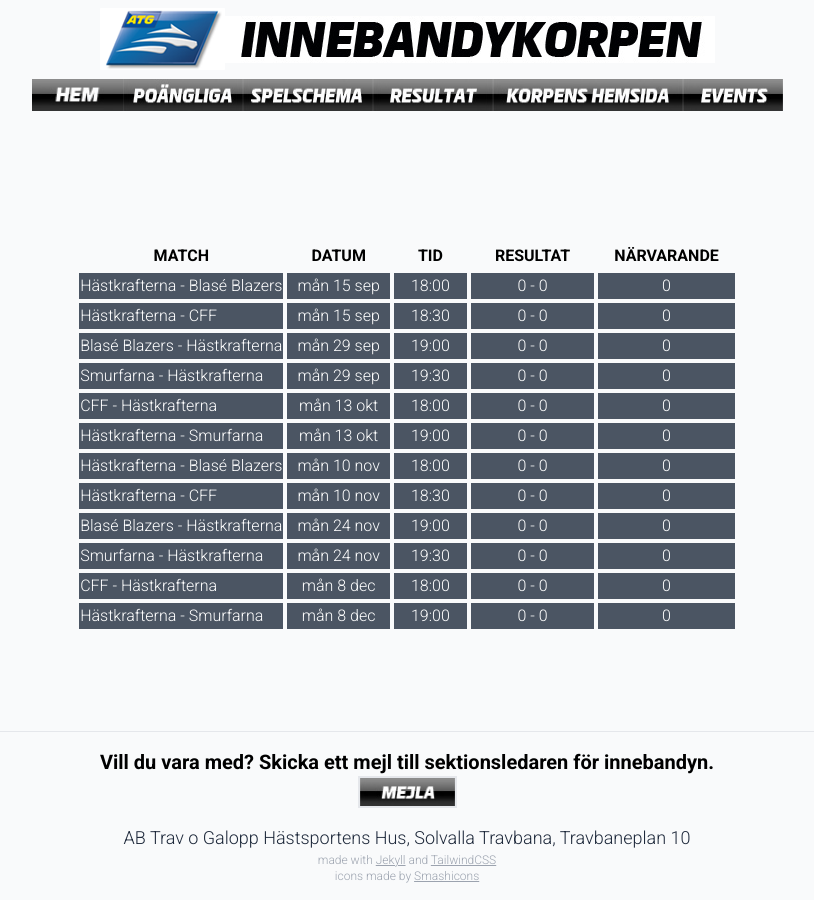
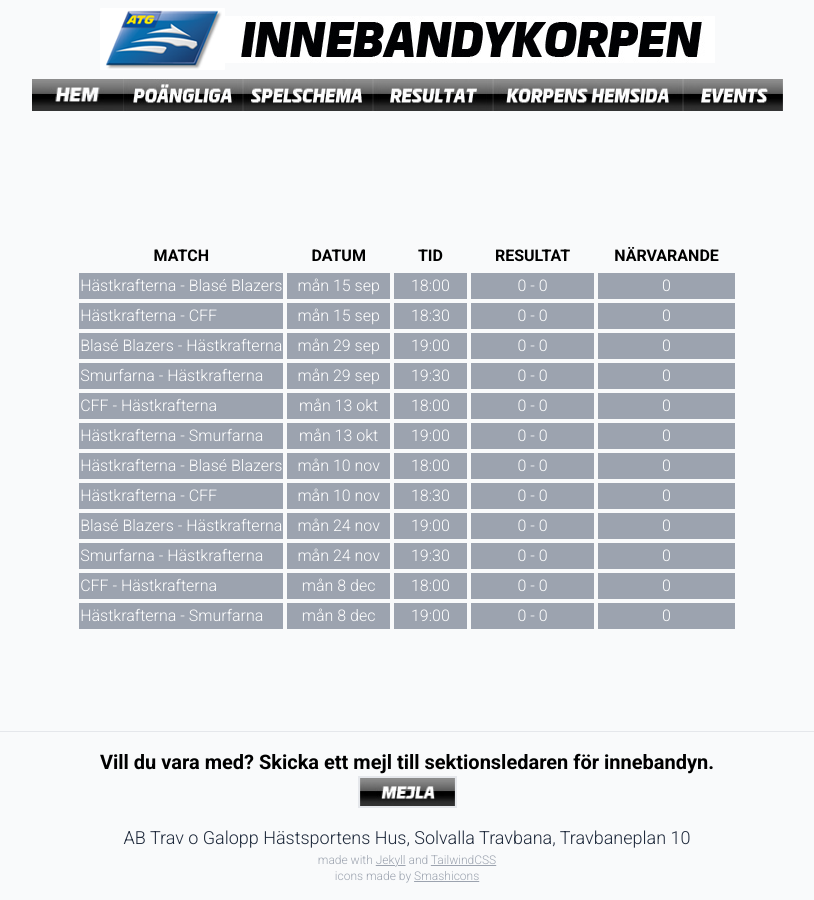
Before and after one commit to andreashogvall/andreashogvall.github.io, a Jekyll site: the page built from resultat.html, in a window 1280 px wide. Shown: the whole page, without its empty margins (233-1047 px from the left). Built offline with Jekyll 4.4.1, drawn with Linux system fonts in a browser that asks for light colours; nearby versions of some CDN libraries.

Commit message:
Update resultat.html

```diff
--- a/resultat.html
+++ b/resultat.html
@@ -16,84 +16,84 @@
   </tr>
 </thead>
 <tbody>
-  <tr class="bg-gray-600 text-white border-2 border-slate-200">
+  <tr class="bg-gray-400 text-white border-2 border-slate-200">
     <td>Hästkrafterna - Blasé Blazers</td>
     <td class="text-center">mån 15 sep</td>
     <td class="text-center">18:00</td>
     <td class="text-center">0 - 0</td>
     <td class="text-center">0</td>
   </tr>
-  <tr class="bg-gray-600 text-white border-2 border-slate-200">
+  <tr class="bg-gray-400 text-white border-2 border-slate-200">
     <td>Hästkrafterna - CFF</td>
     <td class="text-center">mån 15 sep</td>
     <td class="text-center">18:30</td>
     <td class="text-center">0 - 0</td>
     <td class="text-center">0</td>
   </tr>
-  <tr class="bg-gray-600 text-white border-2 border-slate-200">
+  <tr class="bg-gray-400 text-white border-2 border-slate-200">
     <td>Blasé Blazers - Hästkrafterna</td>
     <td class="text-center">mån 29 sep</td>
     <td class="text-center">19:00</td>
     <td class="text-center">0 - 0</td>
     <td class="text-center">0</td>
   </tr>
-  <tr class="bg-gray-600 text-white border-2 border-slate-200">
+  <tr class="bg-gray-400 text-white border-2 border-slate-200">
     <td>Smurfarna - Hästkrafterna</td>
     <td class="text-center">mån 29 sep</td>
     <td class="text-center">19:30</td>
     <td class="text-center">0 - 0</td>
     <td class="text-center">0</td>
   </tr>
-  <tr class="bg-gray-600 text-white border-2 border-slate-200">
+  <tr class="bg-gray-400 text-white border-2 border-slate-200">
     <td>CFF - Hästkrafterna</td>
     <td class="text-center">mån 13 okt</td>
     <td class="text-center">18:00</td>
     <td class="text-center">0 - 0</td>
     <td class="text-center">0</td>
   </tr>
-  <tr class="bg-gray-600 text-white border-2 border-slate-200">
+  <tr class="bg-gray-400 text-white border-2 border-slate-200">
     <td>Hästkrafterna - Smurfarna</td>
     <td class="text-center">mån 13 okt</td>
     <td class="text-center">19:00</td>
     <td class="text-center">0 - 0</td>
     <td class="text-center">0</td>
   </tr>
-  <tr class="bg-gray-600 text-white border-2 border-slate-200">
+  <tr class="bg-gray-400 text-white border-2 border-slate-200">
     <td>Hästkrafterna - Blasé Blazers</td>
     <td class="text-center">mån 10 nov</td>
     <td class="text-center">18:00</td>
     <td class="text-center">0 - 0</td>
     <td class="text-center">0</td>
   </tr>
-  <tr class="bg-gray-600 text-white border-2 border-slate-200">
+  <tr class="bg-gray-400 text-white border-2 border-slate-200">
     <td>Hästkrafterna - CFF</td>
     <td class="text-center">mån 10 nov</td>
     <td class="text-center">18:30</td>
     <td class="text-center">0 - 0</td>
     <td class="text-center">0</td>
   </tr>
-  <tr class="bg-gray-600 text-white border-2 border-slate-200">
+  <tr class="bg-gray-400 text-white border-2 border-slate-200">
     <td>Blasé Blazers - Hästkrafterna</td>
     <td class="text-center">mån 24 nov</td>
     <td class="text-center">19:00</td>
     <td class="text-center">0 - 0</td>
     <td class="text-center">0</td>
   </tr>
-  <tr class="bg-gray-600 text-white border-2 border-slate-200">
+  <tr class="bg-gray-400 text-white border-2 border-slate-200">
     <td>Smurfarna - Hästkrafterna</td>
     <td class="text-center">mån 24 nov</td>
     <td class="text-center">19:30</td>
     <td class="text-center">0 - 0</td>
     <td class="text-center">0</td>
   </tr>
-  <tr class="bg-gray-600 text-white border-2 border-slate-200">
+  <tr class="bg-gray-400 text-white border-2 border-slate-200">
     <td>CFF - Hästkrafterna</td>
     <td class="text-center">mån 8 dec</td>
     <td class="text-center">18:00</td>
     <td class="text-center">0 - 0</td>
     <td class="text-center">0</td>
   </tr>
-  <tr class="bg-gray-600 text-white border-2 border-slate-200">
+  <tr class="bg-gray-400 text-white border-2 border-slate-200">
     <td>Hästkrafterna - Smurfarna</td>
     <td class="text-center">mån 8 dec</td>
     <td class="text-center">19:00</td>
```
